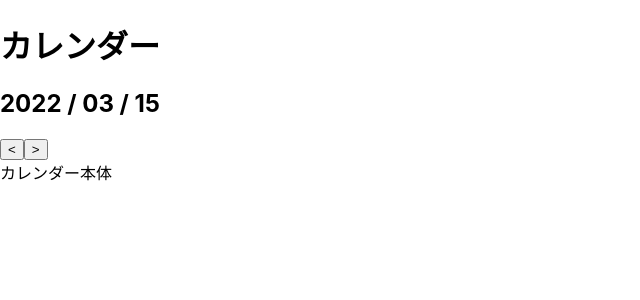
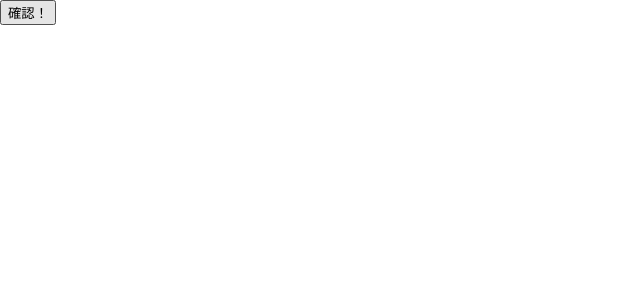
Before and after one commit to cokemaniaIIDX/Zenon, a React (Create React App) app in the folder front/: page / in a window 1280 px wide. Shown: the top 300 px of the page, without its empty margins (0-640 px from the left). Built offline with nearby package versions, Linux system fonts and the light colour scheme.

Commit message:
dateについてまとめ

```diff
--- a/front/src/Calendar.tsx
+++ b/front/src/Calendar.tsx
@@ -1,30 +1,23 @@
 function Calendar() {
 
-  const week = ["日", "月", "火", "水", "木", "金", "土"];
-  const today = new Date();
-  const showDate = new Date(today.getFullYear(), today.getMonth(), 1);
+  const Confirm = ()=> {
+    const Today = new Date();
+    console.log("Today : " + Today)
 
-  const prev = ()=> {
-    console.log('Clicked prev')
-  }
+    Today.setFullYear(2023)
+    Today.setMonth(11)
+    Today.setDate(17)
+    Today.setHours(12)
+    Today.setMinutes(35)
+    Today.setSeconds(15)
 
-  const next = ()=> {
-    console.log('Clicked next')
+    console.log("Today : " + Today)
   }
 
   return (
     <div>
-      <h1>カレンダー</h1>
-      <h2>2022 / 03 / 15</h2>
-
-      <div>
-        <input type="button" value="<" onClick={prev} />
-        <input type="button" value=">" onClick={next} />
-      </div>
-
-      <div>カレンダー本体</div>
+      <input type="button" value="確認！" onClick={Confirm} />
     </div>
   )
 }
-
 export default Calendar;
```
Also changed, not shown: 1 other file (tests, documents, lock files or other folders).
